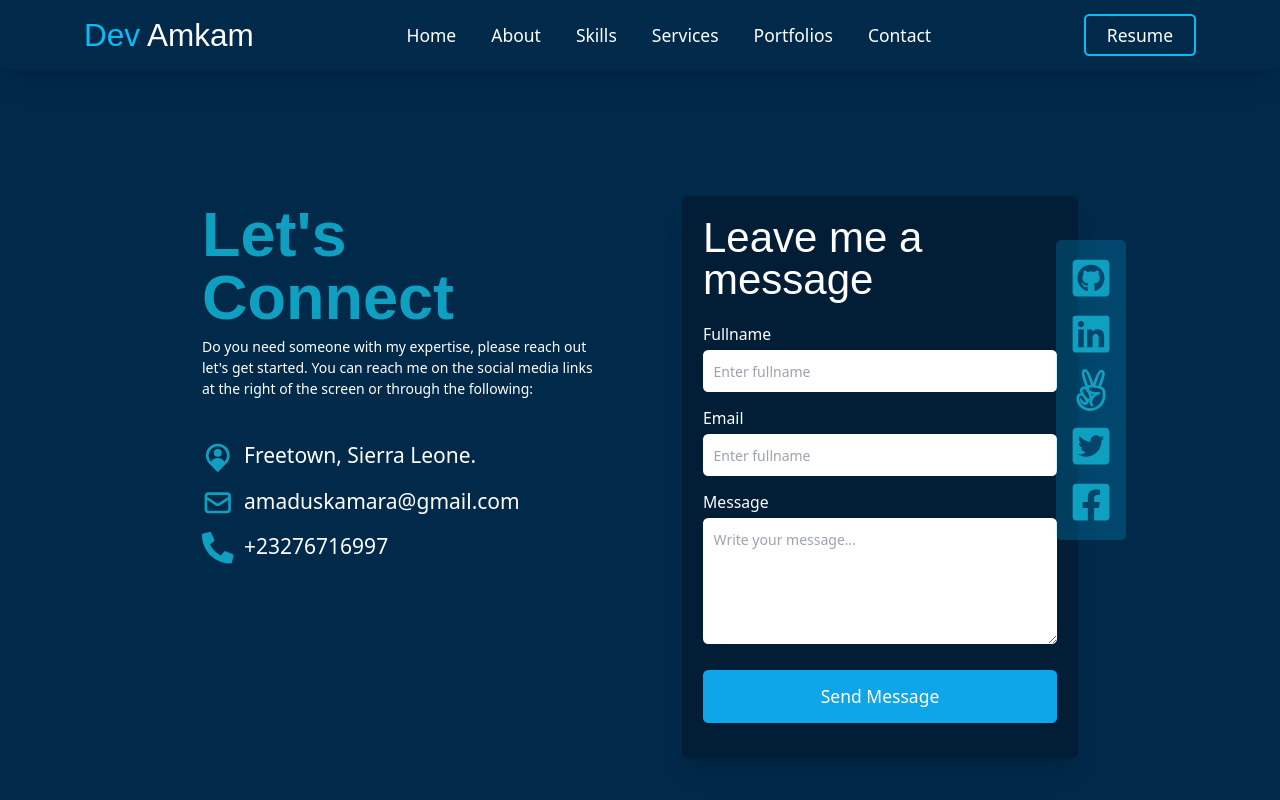
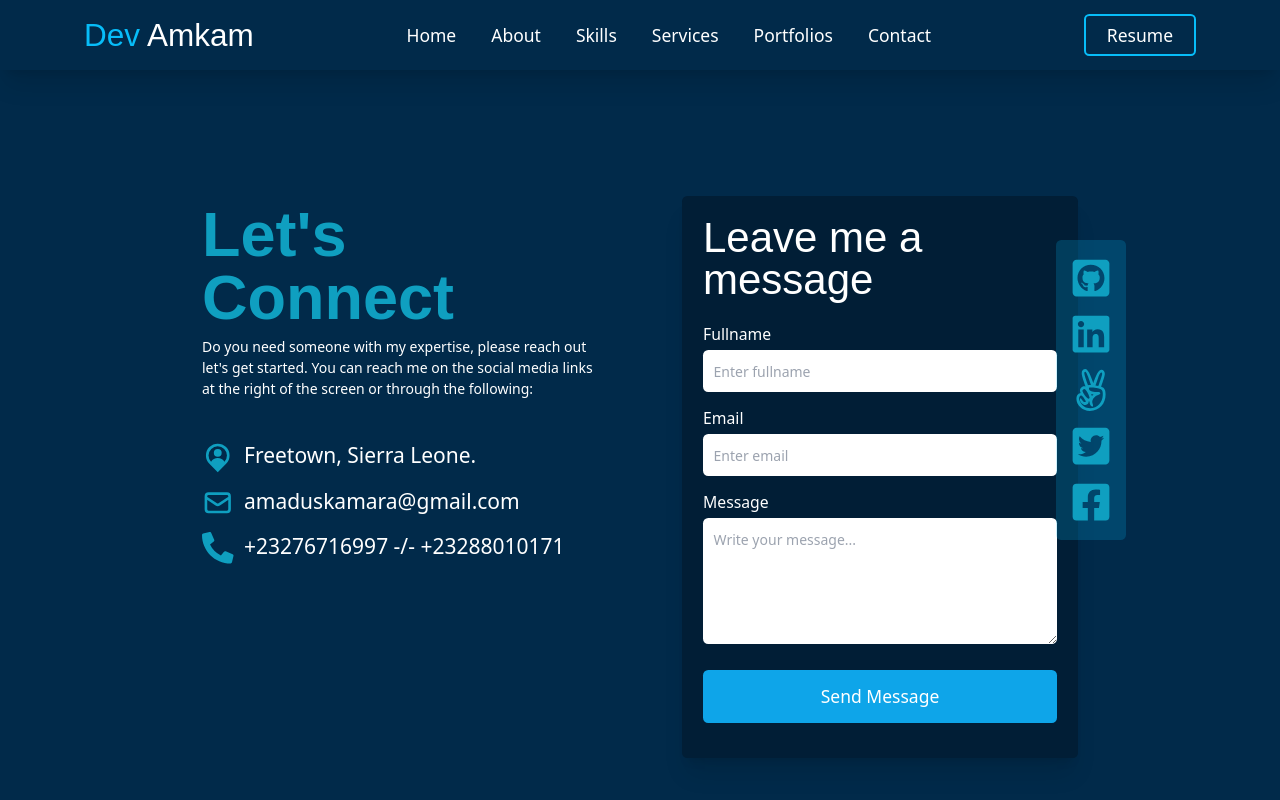
Before and after one commit to AmaduKamara/amkam, a Next.js app: page /contact in a window 1280 px wide. Shown: the top 800 px of the page. Built offline with nearby package versions, Linux system fonts and the light colour scheme.

Commit message:
Made input fileds a controlled inputs

```diff
--- a/pages/contact.js
+++ b/pages/contact.js
@@ -48,7 +48,7 @@ const Contact = () => {
               <li className="flex mb-4">
                 <FaPhoneAlt className="mr-3 text-4xl h-text-color" />
                 <span className="text-xl md:text-2xl font-thin">
-                  +23276716997
+                  +23276716997 -/- +23288010171
                 </span>
               </li>
             </ul>
@@ -64,18 +64,22 @@ const Contact = () => {
                 <span className="block mb-1 text-lg">Fullname</span>
                 <input
                   type="text"
-                  value=""
                   placeholder="Enter fullname"
-                  className="w-full p-3 rounded-md"
+                  className="w-full p-3 rounded-md text-gray-500"
+                  onChange={(e) => setFullName(e.target.value)}
+                  value={fullName}
+                  required
                 />
               </label>
               <label className="mb-4 block">
                 <span className="block mb-1 text-lg">Email</span>
                 <input
-                  type="text"
-                  value=""
-                  placeholder="Enter fullname"
-                  className="w-full p-3 rounded-md"
+                  type="email"
+                  placeholder="Enter email"
+                  className="w-full p-3 rounded-md text-gray-500"
+                  onChange={(e) => Email(e.target.value)}
+                  value={email}
+                  required
                 />
               </label>
               <label className="mb-2 block">
@@ -84,6 +88,9 @@ const Contact = () => {
                   rows="5"
                   className="w-full p-3 rounded-md text-gray-500"
                   placeholder="Write your message..."
+                  onChange={(e) => setMessage(e.target.value)}
+                  value={message}
+                  required
                 ></textarea>
               </label>
               <button
```
